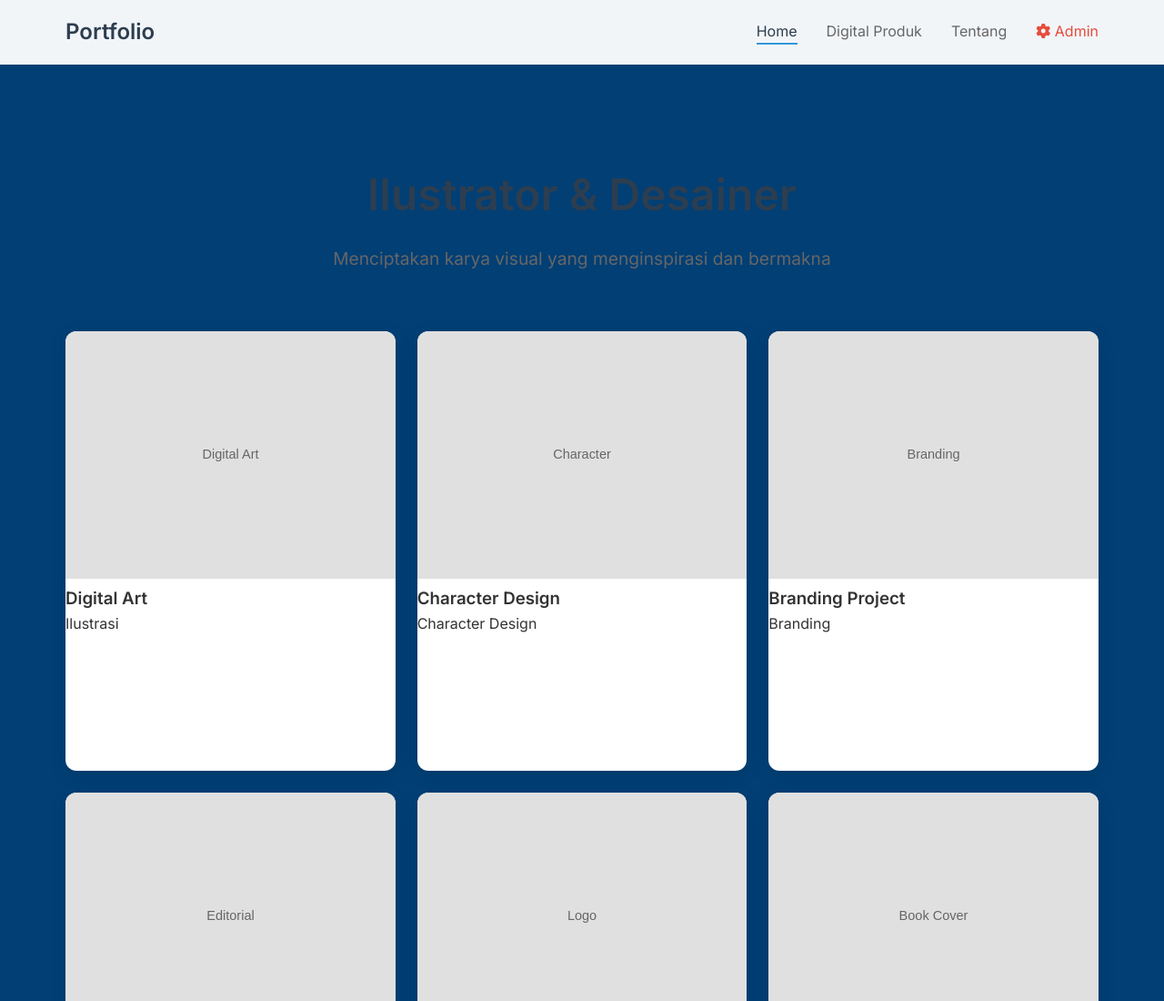
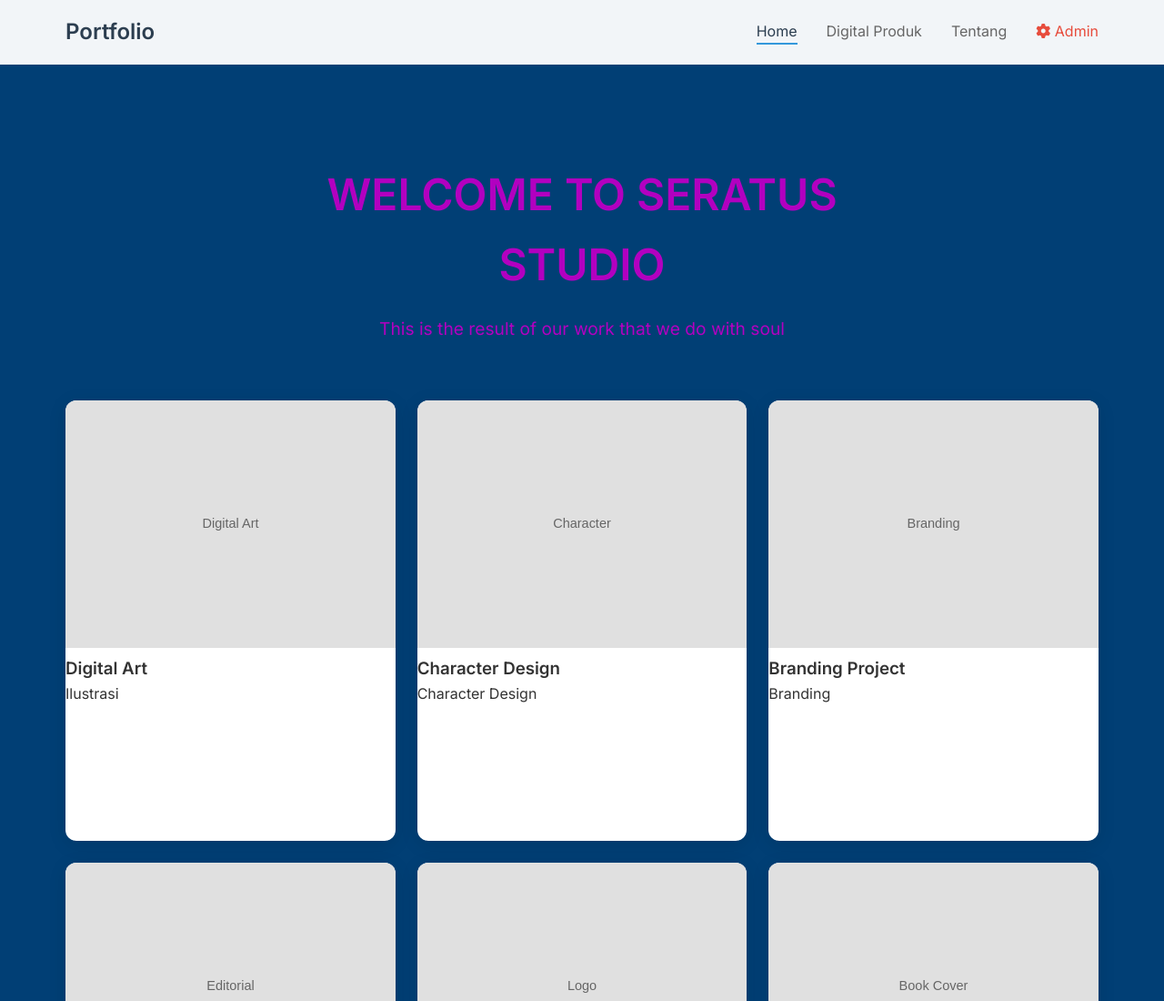
Before and after one commit to kangdidittt-svg/meporfolioproject, a website: page index.html in a window 1280 px wide. Shown: the top 1100 px of the page at 91% size. Drawn offline with Linux system fonts and the light colour scheme.

Commit message:
Update hero section text and color to purple
- Changed h1 text to 'WELCOME TO SERATUS STUDIO'
- Changed p text to 'This is the result of our work that we do with soul'
- Applied purple color #b200c0 to both h1 and p elements

```diff
--- a/index.html
+++ b/index.html
@@ -43,8 +43,8 @@
         <!-- Home Section -->
         <section id="home" class="section active">
             <div class="hero">
-                <h1>Ilustrator & Desainer</h1>
-                <p>Menciptakan karya visual yang menginspirasi dan bermakna</p>
+                <h1 style="color: #b200c0;">WELCOME TO SERATUS STUDIO</h1>
+                <p style="color: #b200c0;">This is the result of our work that we do with soul</p>
             </div>
 
             <div class="portfolio-grid" id="portfolioGrid">
```
